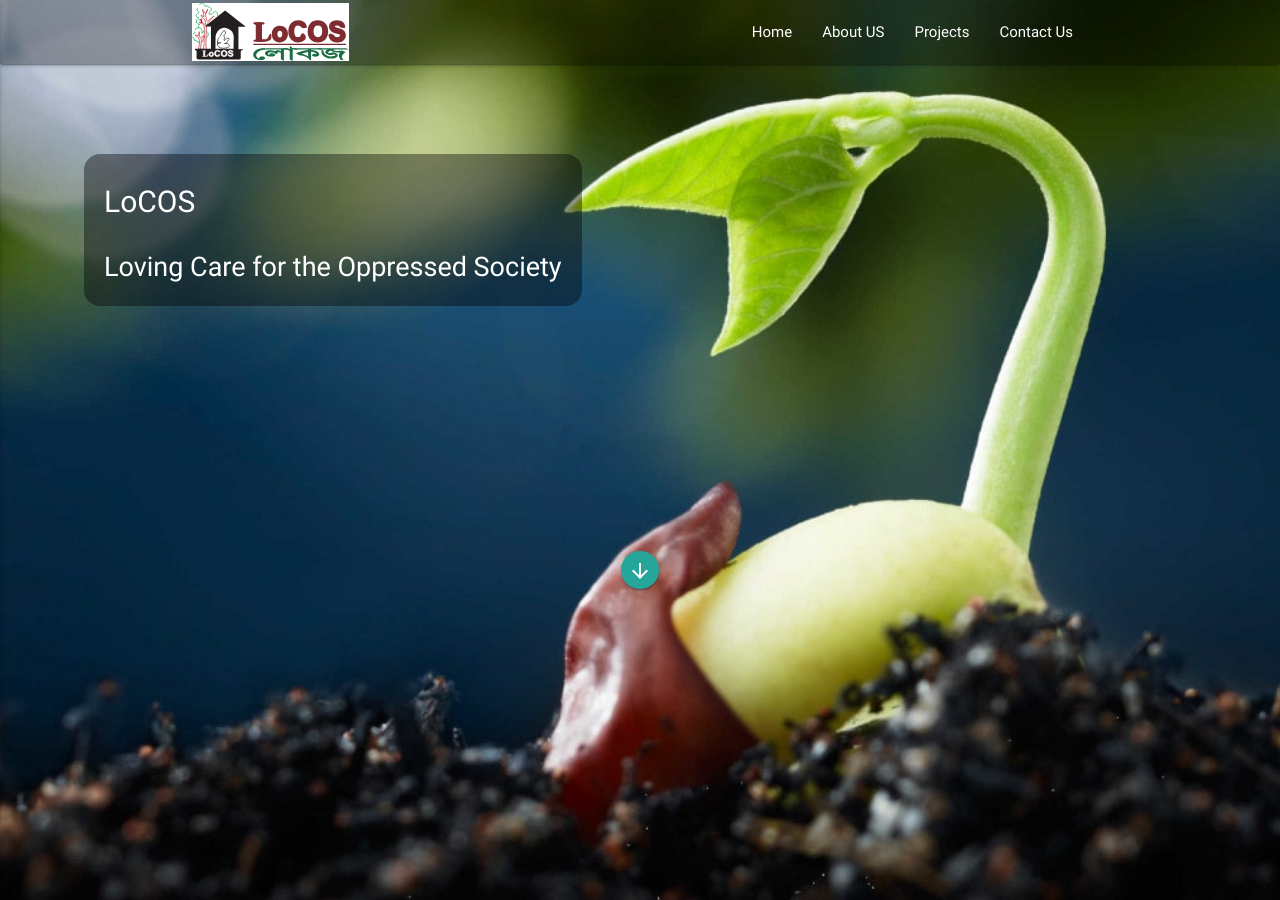
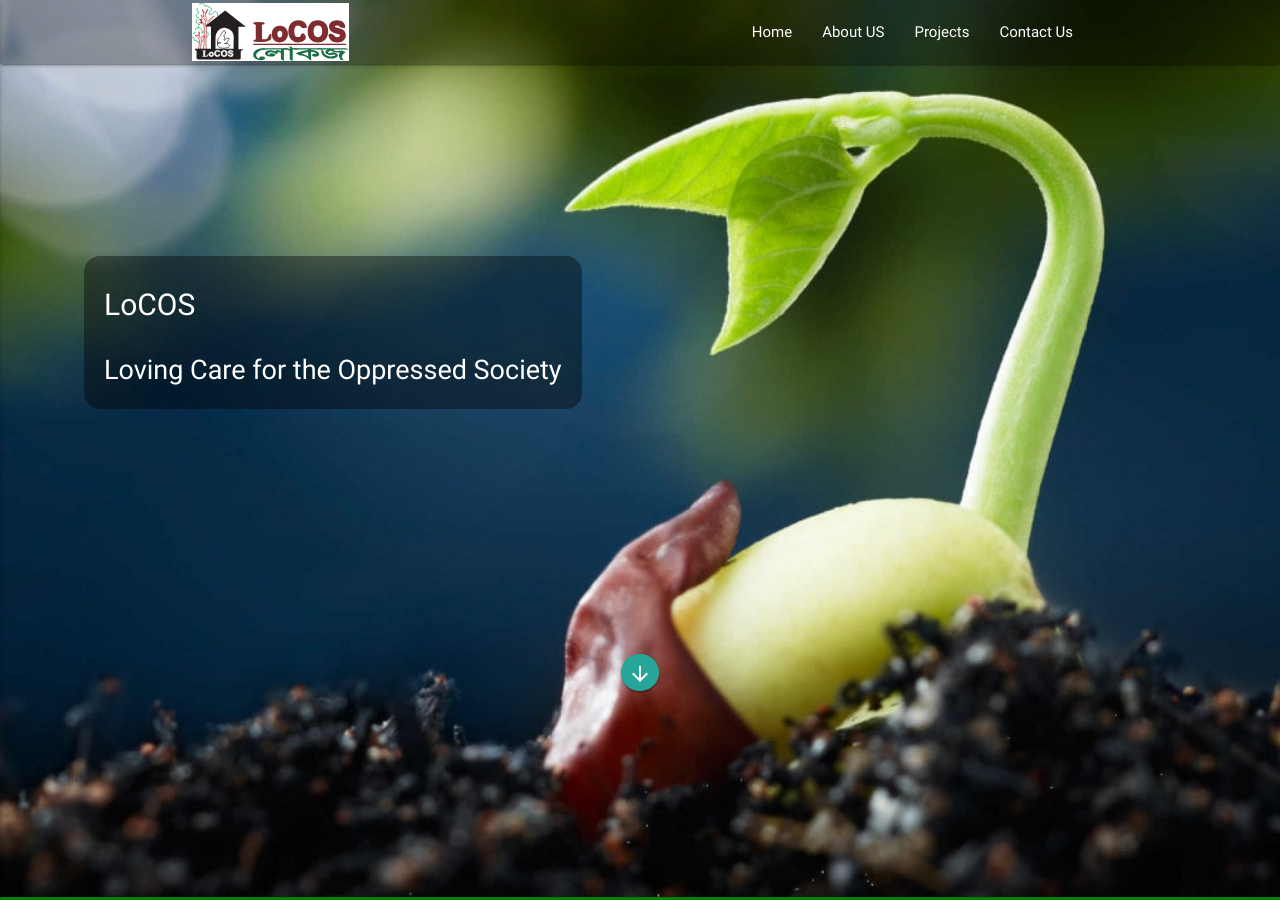
Before and after one commit to locosbd/locosbd.github.io, a Jekyll site: the page built from index.md, in a window 1280 px wide and 900 px high. Built offline with Jekyll 4.4.1, drawn with Linux system fonts in a browser that asks for light colours.

Commit message:
changed home

```diff
--- a/_layouts/home.html
+++ b/_layouts/home.html
@@ -23,7 +23,7 @@ layout: default
   </div>
 
     <div class="section scrollspy sec-home no-pad-bot" id="about-us">
-
+<div class="row">
 
   <div class="container col l6">
 
@@ -36,6 +36,7 @@ layout: default
 
 
   </div>
+</div>
   <div class="section-navigator">
     <a href="#!" class="waves-effect waves-circle waves-light btn-floating secondary-content">
         <i class="material-icons">arrow_downward</i>
--- a/_sass/main.scss
+++ b/_sass/main.scss
@@ -85,7 +85,7 @@ p.rss-subscribe {
 }
 
 #sec1 {
-    padding-top: 12% !important;
+    padding-top: 20% !important;
     display: flex;
     flex-direction: column;
     padding: 20px;
@@ -130,6 +130,7 @@ main{
     min-height: 100vh;
     width: 100%;
     padding: 0 !important;
+    border-bottom: 3px solid green;
 }
 
 
```
